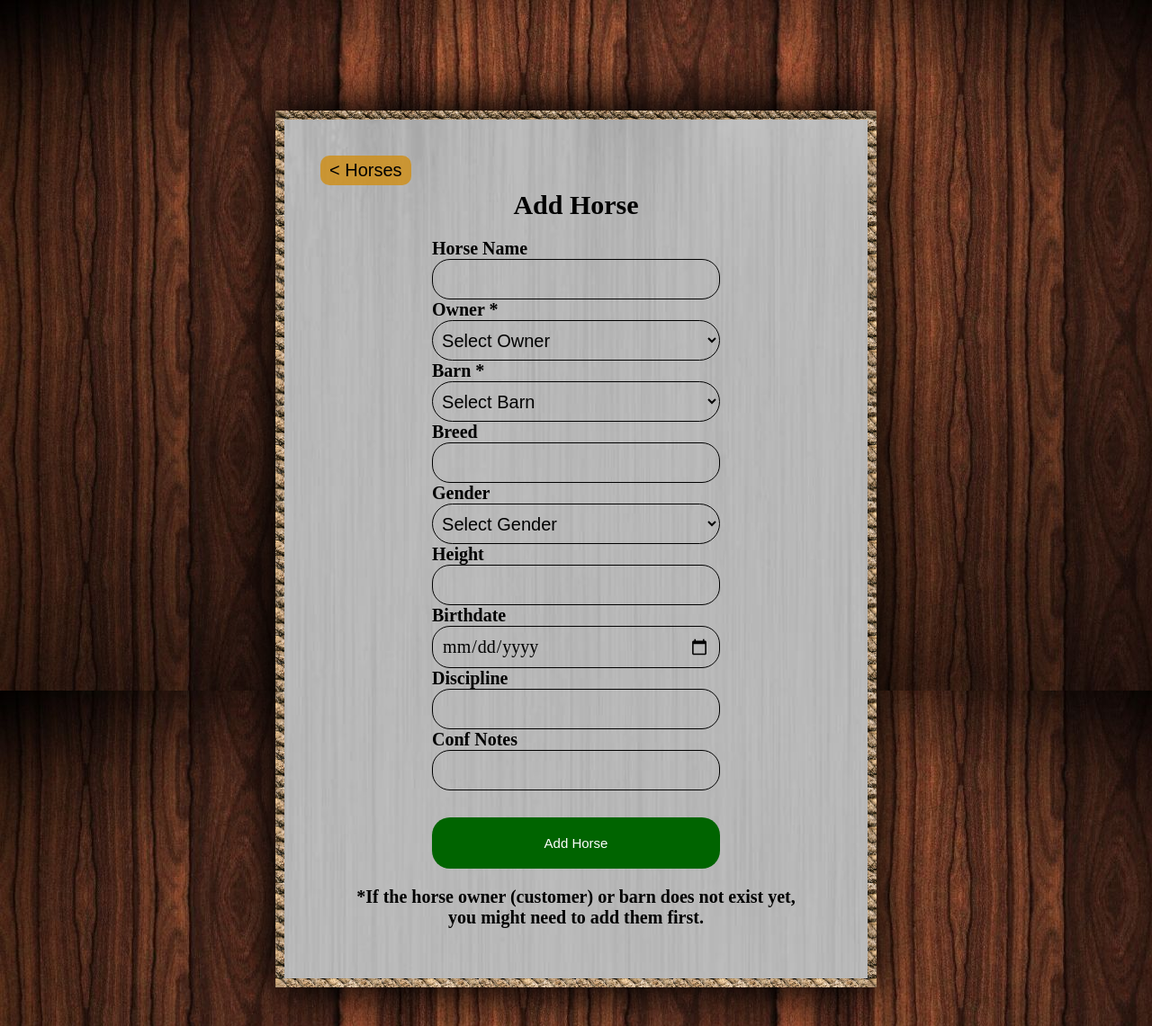
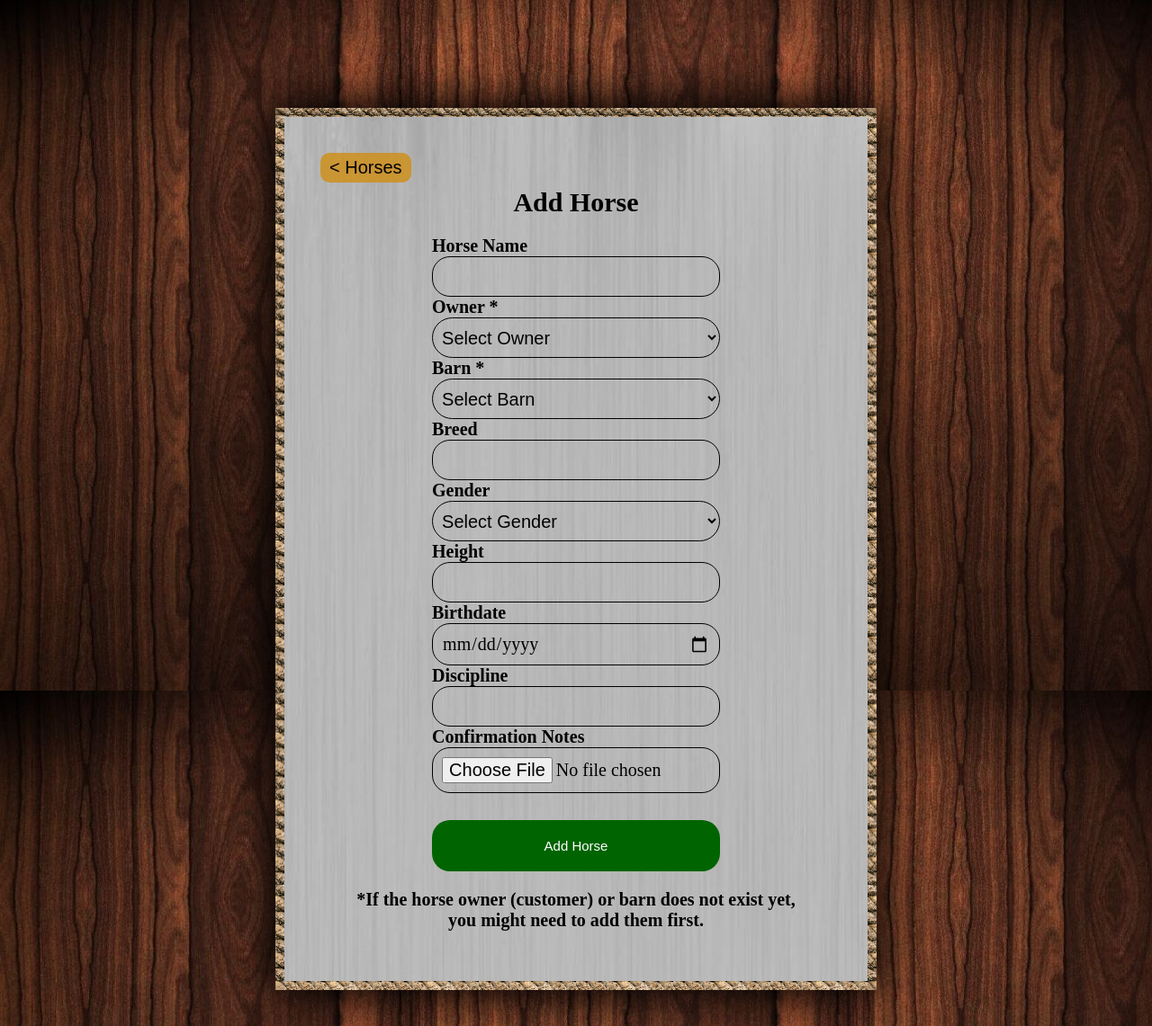
Before and after one commit to calderslom/equiterra, a PHP site: page /add_horse.php in a window 1280 px wide. Shown: the top 1141 px of the page at 90% size. Run offline with PHP 8.4, Linux system fonts and the light colour scheme.

Commit message:
Made confirmation Notes not required and an upload ffile type

```diff
--- a/add_horse.php
+++ b/add_horse.php
@@ -94,8 +94,8 @@ if ($_SERVER["REQUEST_METHOD"] == "POST") {
               <input type="text" class="form-control" id="discipline" name="discipline" value="<?php echo isset($_POST['discipline']) ? $_POST['discipline'] : '' ?>" required />
             </div>
             <div class="form-group">
-              <label for="conf_notes">Conf Notes</label>
-              <Input type="text" class="form-control" id="conf_notes" name="conf_notes" value="<?php echo isset($_POST['conf_notes']) ? $_POST['conf_notes'] : '' ?>" required />
+              <label for="conf_notes">Confirmation Notes</label>
+              <input class="form-control" type="file" id="conf_notes" name="conf_notes" value="<?php echo isset($_POST['conf_notes']) ? $_POST['conf_notes'] : '' ?>" />
             </div>
             <?php
             if (isset($error)) {
```
